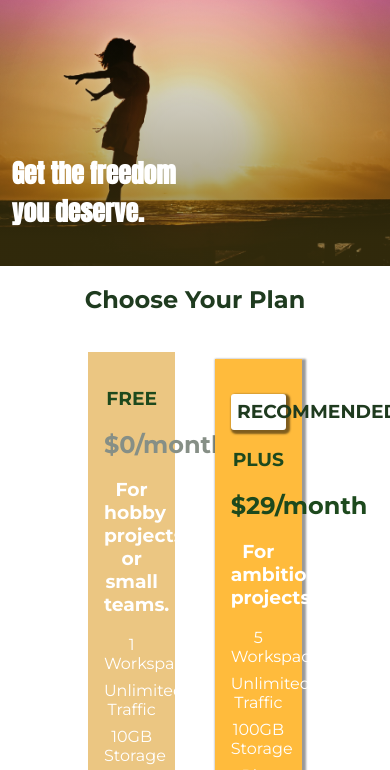
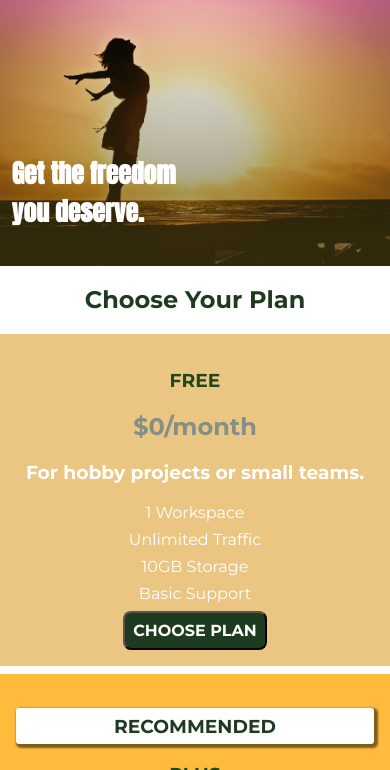
Before and after one commit to FarhanP/Hosting-App, a plain HTML site: page index.html in a window 390 px wide. Shown: the part 73-843 px from the top of the page. Drawn offline with Linux system fonts and the light colour scheme.

Commit message:
Adjusted plan stylings for  mobile designs

```diff
--- a/main.css
+++ b/main.css
@@ -44,22 +44,20 @@ body {
   text-align: center;
 }
 
-.plan__list {
-  width: 80%;
-  margin: auto;
+/* .plan__list {
+  width: 100%;
   text-align: center;
-}
+} */
 
 .plan {
   background-color: #ebc682;
   color: white;
   font-weight: bolder;
   padding: 1rem;
-  margin: 1.1rem;
+  margin: 0.5rem 0;
   text-align: center;
-  display: inline-block;
   vertical-align: middle;
-  width: 28%;
+  width: 100%;
 }
 
 .plan__title {
@@ -68,7 +66,7 @@ body {
 
 .plan--highlighted {
   background-color: #ffbb3c;
-  box-shadow: 2px 2px 2px 2px rgba(0, 0, 0, 0.4);
+  /* box-shadow: 2px 2px 2px 2px rgba(0, 0, 0, 0.4); */
 }
 
 .plan__annotation {
```
